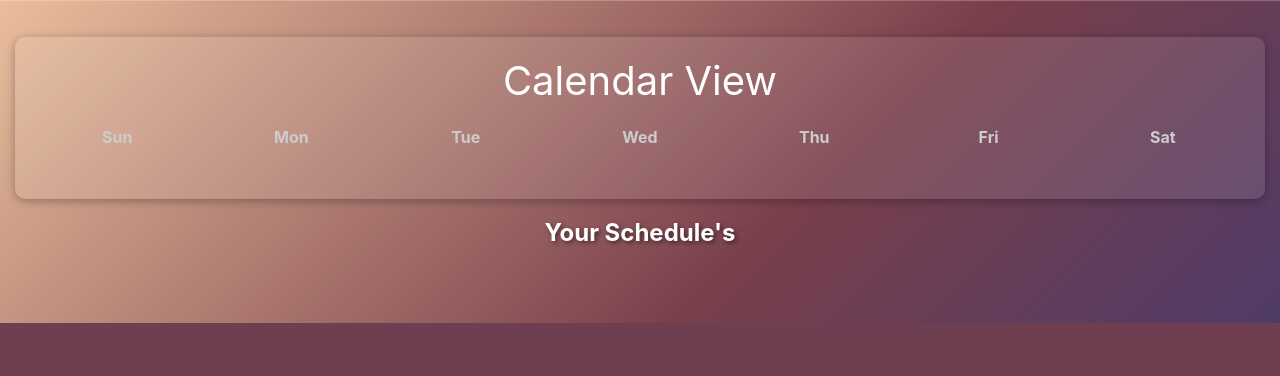
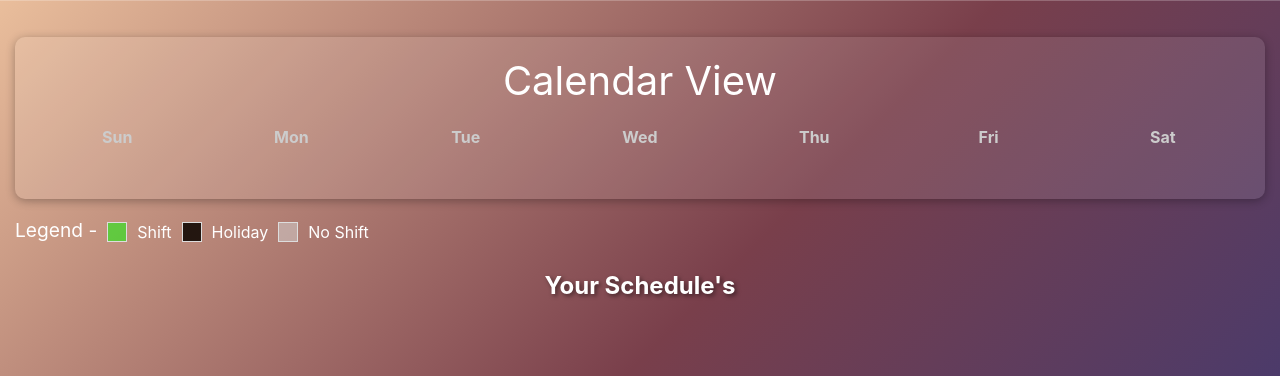
Before and after one commit to soto2571/Ko-nnect, a Flask app: template website/templates/home.html in a window 1280 px wide. Shown: the part 839-1215 px from the top of the page. Before the commit the page ends 1162 px from the top, so only its background shows below. Run offline with Flask 3, Linux system fonts and the light colour scheme; the template is opened without the code that fills it: values that come from a table or form of the project are taken from there, others are empty; data comes from the database, SQL or seed files in the repository; some libraries are stand-ins or nearby versions.

Commit message:
Auto commit

```diff
--- a/website/templates/home.html
+++ b/website/templates/home.html
@@ -32,13 +32,19 @@
           <div class="day">Sat</div>
       </div>
       <div class="calendar-body">
-          {% for date in calendar_dates %}  {# Change 'dates' to 'calendar_dates' #}
-          <div class="calendar-day {% if schedules[date.strftime('%Y-%m-%d')] %} has-shift {% endif %}">
-              <div class="day-date">{{ date.strftime('%d') }}</div>
+          {% for entry in calendar_dates %}
+          <div class="calendar-day
+              {% if entry.has_shift %} has-shift
+              {% elif entry.is_holiday %} holiday
+              {% endif %}">
+              <div class="day-date">{{ entry.date.strftime('%d') }}</div>
+
               <div class="shift-info">
-                  {% set formatted_date = date.strftime('%Y-%m-%d') %}
-                  {% if schedules[formatted_date] %}
-                      {{ schedules[formatted_date].shift_start.strftime('%I:%M %p') }} - {{ schedules[formatted_date].shift_end.strftime('%I:%M %p') }}
+                  {% if entry.has_shift %}
+                      {{ schedules[entry.date.strftime('%Y-%m-%d')].shift_start.strftime('%I:%M %p') }} -
+                      {{ schedules[entry.date.strftime('%Y-%m-%d')].shift_end.strftime('%I:%M %p') }}
+                  {% elif entry.is_holiday %}
+                      {{ entry.holiday_name }}
                   {% else %}
                       No shift
                   {% endif %}
@@ -46,6 +52,22 @@
           </div>
           {% endfor %}
       </div>
+  </div>
+</div>
+
+<div class="calendar-legend">
+  <h3>Legend - </h3>
+  <div class="legend-item">
+      <div class="legend-color shift"></div>
+      <span>Shift</span>
+  </div>
+  <div class="legend-item">
+      <div class="legend-color holiday"></div>
+      <span>Holiday</span>
+  </div>
+  <div class="legend-item">
+      <div class="legend-color no-shift"></div>
+      <span>No Shift</span>
   </div>
 </div>
 
@@ -85,6 +107,51 @@
     background-color: rgba(255, 255, 255, 0.1); /* Semi-transparent background */
     border-radius: 10px; /* Rounded corners */
     box-shadow: 0 2px 10px rgba(0, 0, 0, 0.3); /* Shadow for depth */
+}
+
+/* Calendar Legend Styling */
+.calendar-legend {
+    display: flex;
+    flex-direction: row;
+    margin-bottom: 20px;
+}
+
+.calendar-legend h3 {
+    font-size: 1.2em;
+    margin-bottom: 10px;
+    color: #ffffff;
+    margin-right: 10px;
+}
+
+.legend-item {
+    display: flex;
+    align-items: center;
+    margin-bottom: 8px;
+    margin-right: 10px;
+    color: #fff
+}
+
+.legend-color {
+    width: 20px;
+    height: 20px;
+    margin-right: 10px;
+    border: 1px solid #ddd;
+}
+
+/* Legend color for shifts (green) */
+.legend-color.shift {
+    background-color: rgba(0, 255, 0, 0.5);
+}
+
+/* Legend color for holidays (custom color #231610) */
+.legend-color.holiday {
+    background-color: #231610;
+    color: white;
+}
+
+/* Legend color for no shifts (transparent or light grey) */
+.legend-color.no-shift {
+    background-color: rgba(211, 211, 211, 0.5); /* semi-transparent grey */
 }
 
 .calendar-title {
@@ -129,6 +196,35 @@
 .day-date {
     font-size: 1.5rem; /* Larger date size */
     color: white; /* Color for the date */
+}
+
+/* Default calendar day styling */
+.calendar-day {
+    border: 1px solid #ddd;
+    padding: 10px;
+    text-align: center;
+}
+
+/* Styling for days with shifts */
+.has-shift {
+    background-color: green; /* Keep shifts green */
+    color: white;
+}
+
+/* Styling for holidays (only if no shift is present) */
+.holiday {
+    background-color: #231610; /* Change to a holiday color like red */
+    color: white;
+}
+
+/* Styling for regular days */
+.calendar-day .day-date {
+    font-weight: bold;
+}
+
+.holiday-name {
+  color: #ffffff;
+  font-weight: 300;
 }
 
 .shift-info {
```
Also changed, not shown: website/views.py (+37 -22 lines).
